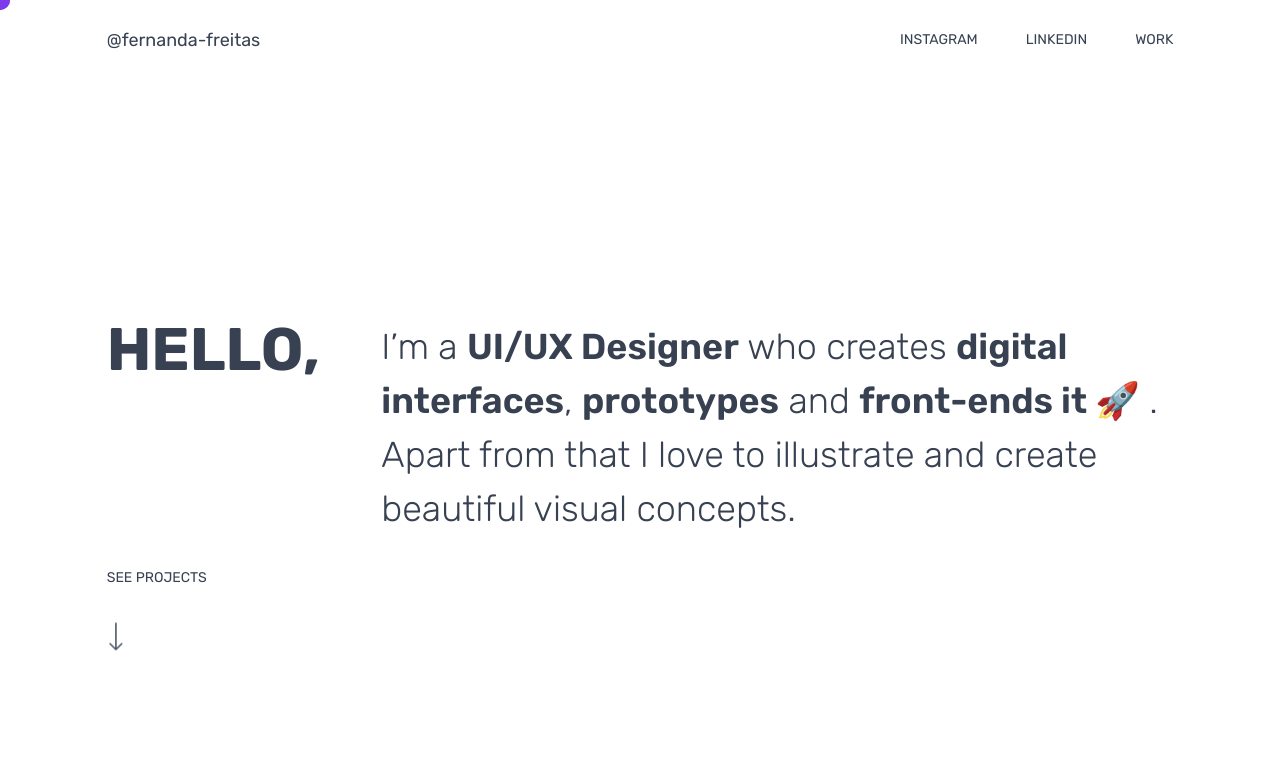
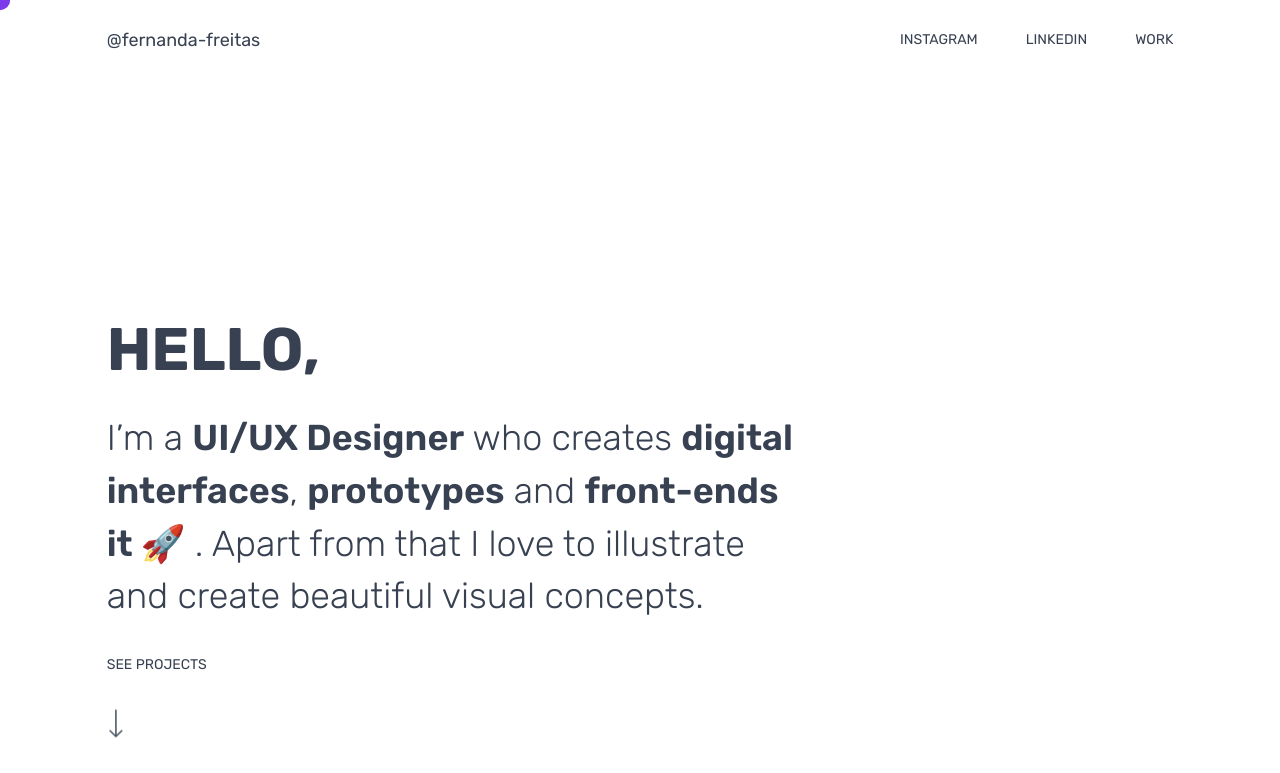
Before and after one commit to fernanda-freitas/personal-website, a Gatsby site: page / in a window 1280 px wide. Shown: the top 773 px of the page. Built offline with nearby package versions, Linux system fonts and the light colour scheme; Gatsby itself is replaced by a stand-in of ours.

Commit message:
adjustments to header section

```diff
--- a/src/components/hero.js
+++ b/src/components/hero.js
@@ -9,12 +9,12 @@ export default function Hero() {
   const { cursorChangeHandler } = useContext(MouseContext)
   return (
     <>
-      <div className="grid grid-cols-12 gap-8 min-h-172 w-10/12 mx-auto pt-20">
-        <div className="col-span-12 grid grid-cols-12 gap-8 pt-20 md:pt-60">
-          <h1 className="col-span-12 lg:col-span-3 text-6xl font-rubik font-bold text-gray-700 uppercase">
+      <div className="grid grid-cols-12 gap-8 min-h-172 w-10/12 mx-auto md:pt-20">
+        <div className="col-span-12 md:col-span-8 gap-8 pt-20 md:pt-60">
+          <h1 className="text-3xl md:text-6xl font-rubik font-bold text-gray-700 uppercase">
             Hello,
           </h1>
-          <h3 className="col-span-12 lg:col-span-9 text-4xl font-rubik font-light leading-normal text-gray-700">
+          <h3 className="leading mt-8 text-lg md:text-4xl font-rubik font-light text-gray-700">
             I’m a <span className="font-semibold">UI/UX Designer</span> who
             creates <span className="font-semibold">digital interfaces</span>,{" "}
             <span className="font-semibold">prototypes</span> and{" "}
@@ -23,7 +23,7 @@ export default function Hero() {
           </h3>
         </div>
         <Cursor />
-        <div className="col-span-12 flex flex-col justify-end mb-10 text-gray-700">
+        <div className="col-span-12 md:col-span-8 flex flex-col justify-end mb-10 text-gray-700">
           <span className="font-rubik text-sm uppercase">See Projects</span>
           <div
             onMouseEnter={() => cursorChangeHandler("hovered")}
--- a/src/styles/global.css
+++ b/src/styles/global.css
@@ -45,4 +45,8 @@
         background-color: transparent;
         border: 2px solid #7d3aed;
       }
+
+      .leading {
+        line-height: 3.3rem !important;
+      }
 }
```
